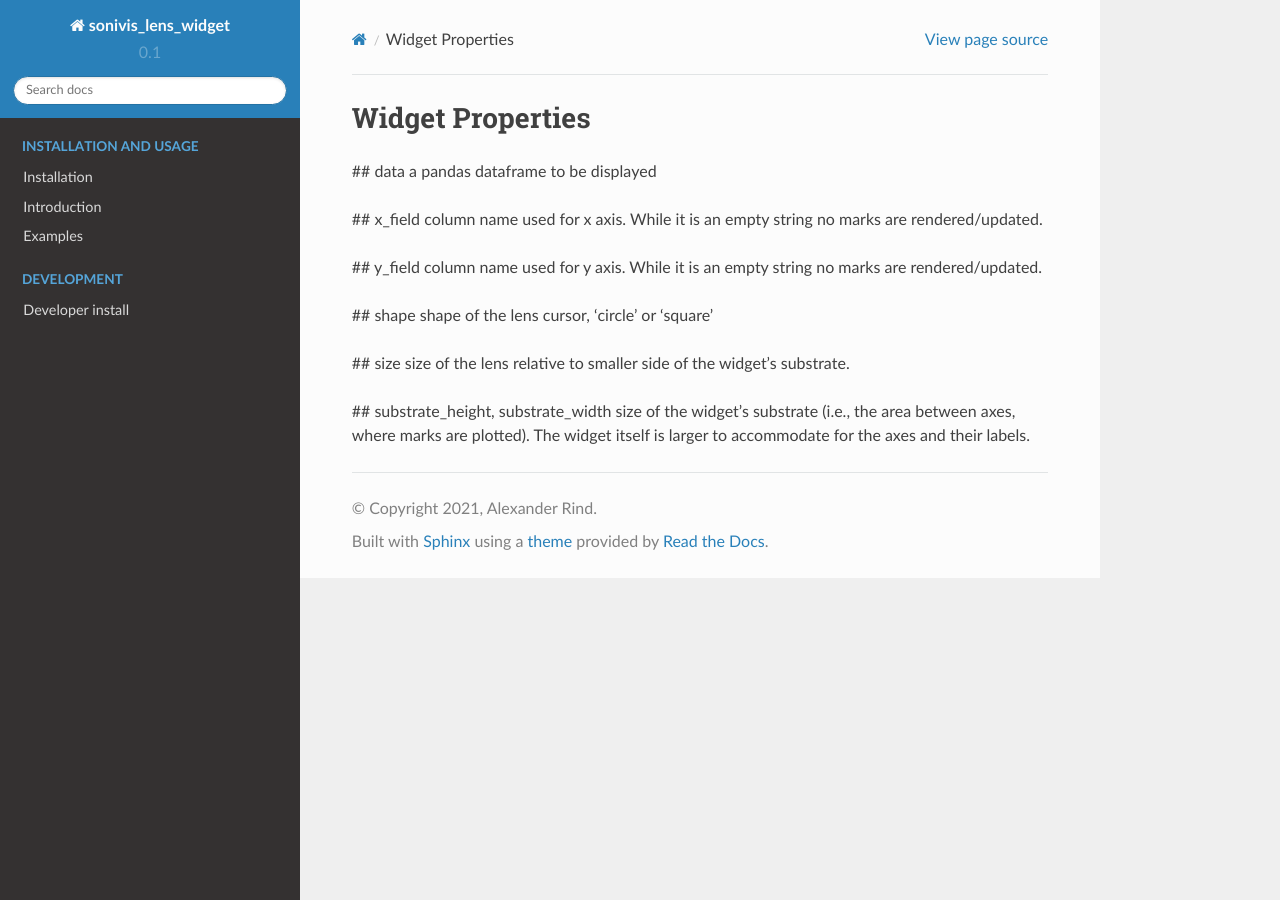
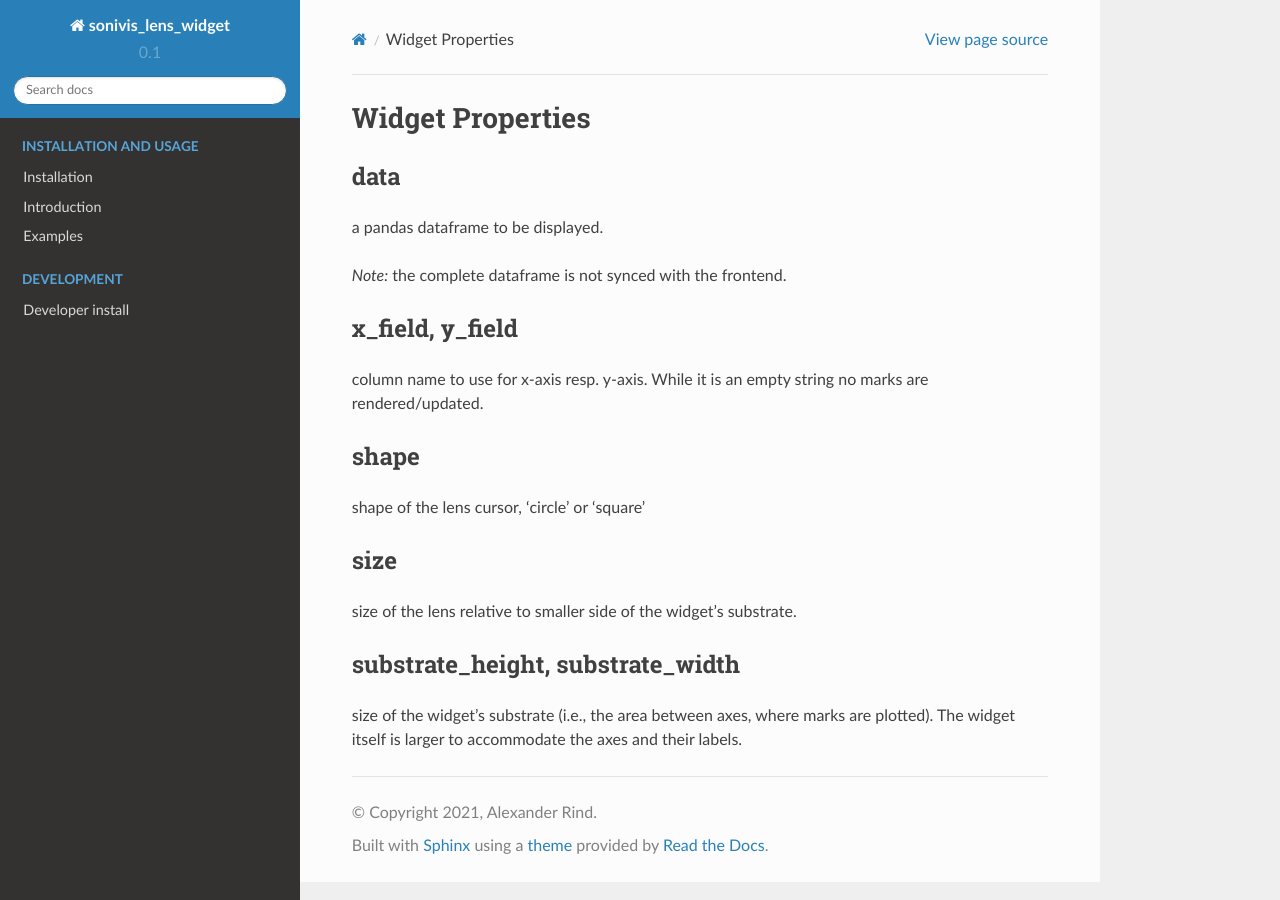
Before and after one commit to fhstp/soniscope-jupyter, a Sphinx documentation site: the page built from docs/source/properties.rst, in a window 1280 px wide. Built offline with Sphinx 7.4.7 and the Read the Docs theme 2.0.0, drawn with Linux system fonts in a browser that asks for light colours.

Commit message:
document widget properties

```diff
--- a/docs/source/properties.rst
+++ b/docs/source/properties.rst
@@ -2,23 +2,26 @@
 Widget Properties
 =============
 
-## data
-a pandas dataframe to be displayed
+data
+-----
+a pandas dataframe to be displayed.
 
-## x_field
-column name used for x axis.
+*Note:* the complete dataframe is not synced with the frontend.
+
+x_field, y_field
+-----
+column name to use for x-axis resp. y-axis.
 While it is an empty string no marks are rendered/updated.
 
-## y_field
-column name used for y axis.
-While it is an empty string no marks are rendered/updated.
-
-## shape
+shape
+-----
 shape of the lens cursor, 'circle' or 'square'
 
-## size
+size
+-----
 size of the lens relative to smaller side of the widget's substrate.
 
-## substrate_height, substrate_width
+substrate_height, substrate_width
+-----
 size of the widget's substrate (i.e., the area between axes, where marks are plotted).
-The widget itself is larger to accommodate for the axes and their labels.
+The widget itself is larger to accommodate the axes and their labels.
```
